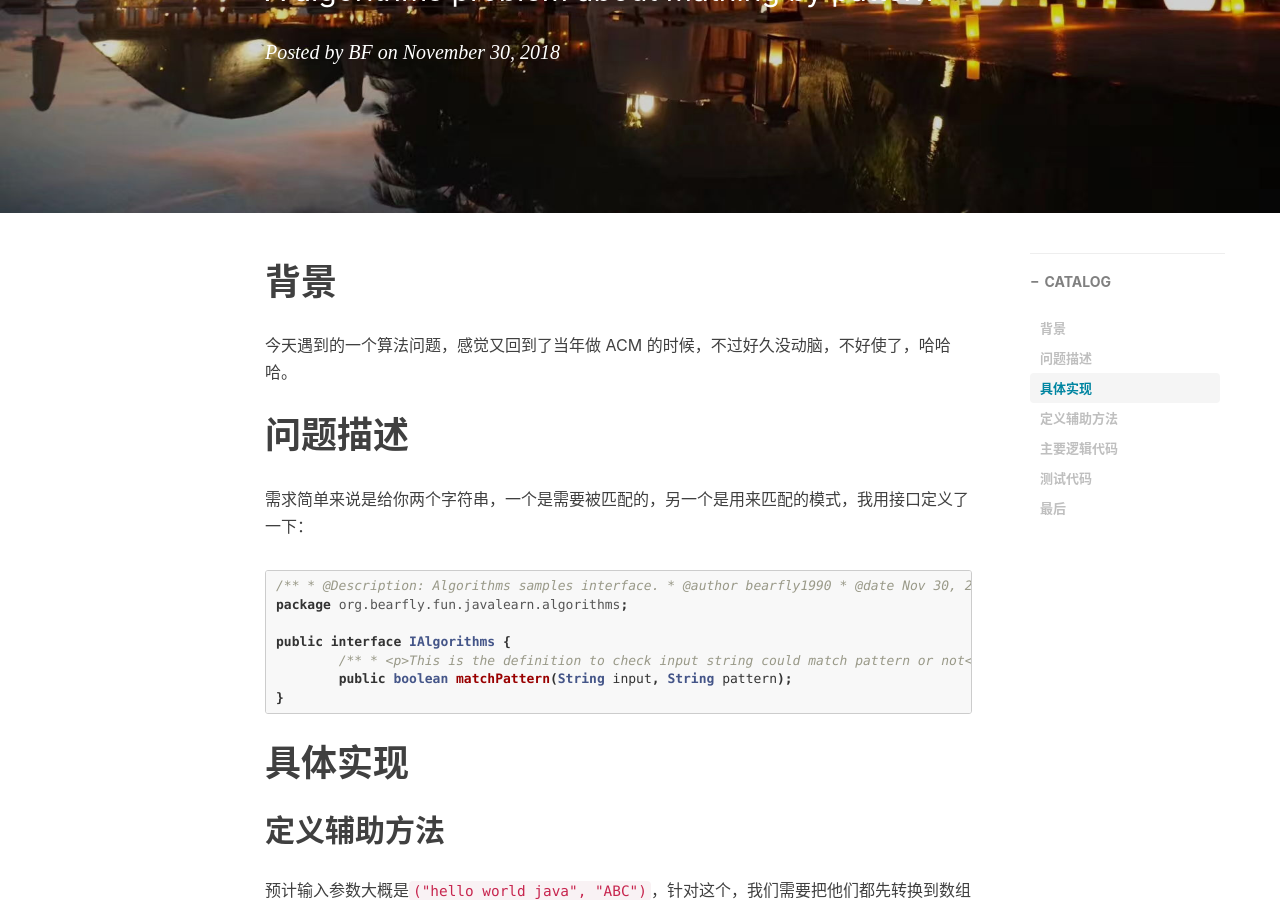
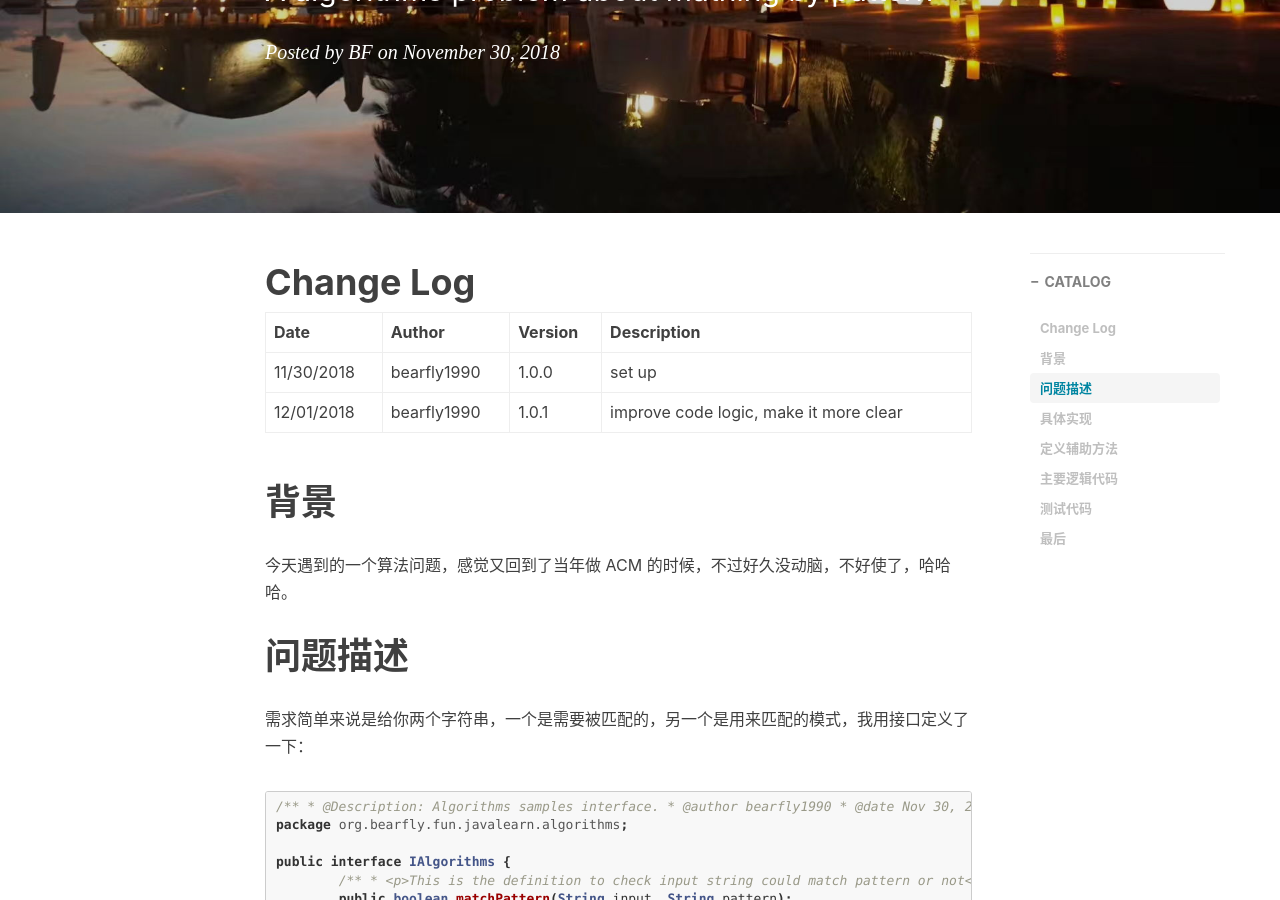
Before and after one commit to bearfly1990/bearfly.github.io, a Jekyll site: the page built from _posts/2018/11/2018-11-30-StringPattern.md, in a window 1280 px wide and 900 px high, scrolled down 310 px. Built offline with Jekyll 4.4.1, drawn with Linux system fonts in a browser that asks for light colours; nearby versions of some CDN libraries; comment, search, counter and statistics services are not loaded; some of the changed text lies outside the part shown.

Commit message:
update code

```diff
--- a/_posts/2018/11/2018-11-30-StringPattern.md
+++ b/_posts/2018/11/2018-11-30-StringPattern.md
@@ -10,6 +10,13 @@ tags:
   - java
   - algorithms
 ---
+
+# Change Log
+
+| Date       | Author      | Version | Description                            |
+| :--------- | :---------- | :------ | :------------------------------------- |
+| 11/30/2018 | bearfly1990 | 1.0.0   | set up                                 |
+| 12/01/2018 | bearfly1990 | 1.0.1   | improve code logic, make it more clear |
 
 # 背景
 
@@ -149,21 +154,20 @@ public boolean matchPattern2(String input, String pattern) {
 	for (int i = 0; i < patternArray.length; i++) {
 		String patternEntry = patternArray[i];
 		String wordEntry = wordArray[i];
-		if(wordEntry.startsWith("**")) {
-			if(!wordEntry.equals(patternEntry)) {
+		if (wordEntry.startsWith("**")) {
+			if (!wordEntry.equals(patternEntry)) {
 				return false;
 			}
-		}else {
-			if(patternEntry.startsWith("**")) {
-				return false;
+		} else if (patternEntry.startsWith("**")) {
+			return false;
+		}
+
+		for (int j = i; j < patternArray.length; j++) {
+			if (wordArray[j].equals(wordEntry)) {
+				wordArray[j] = "**" + patternEntry;
 			}
-			for(int j = i; j < patternArray.length; j++) {
-				if(wordArray[j].equals(wordEntry)) {
-					wordArray[j] = "**" + patternEntry;
-				}
-				if(patternArray[j].equals(patternEntry)) {
-					patternArray[j] = "**" + patternEntry;
-				}
+			if (patternArray[j].equals(patternEntry)) {
+				patternArray[j] = "**" + patternEntry;
 			}
 		}
 	}
```
Also changed, not shown: other parts of _posts/2018/11/2018-11-30-StringPattern.md (+7 -9 lines).
